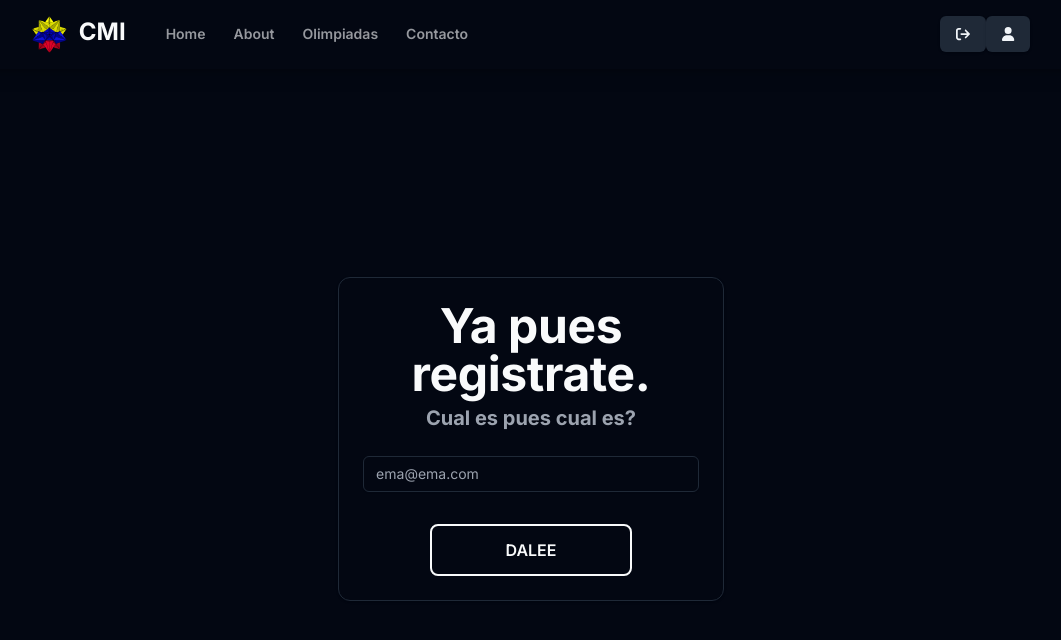
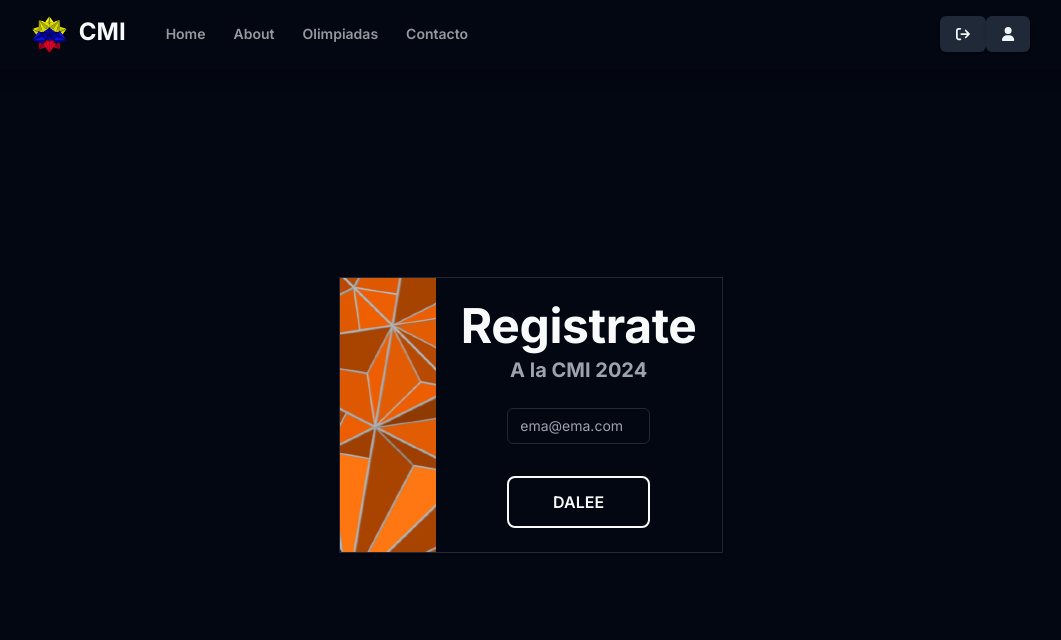
Before and after one commit to LeonardoZambranoL/cmi-ema-frontend, a Next.js app: page /auth/signin in a window 1280 px wide. Shown: the top 640 px of the page, without its empty margins (109-1170 px from the left). Built offline with nearby package versions, Linux system fonts and the light colour scheme.

Commit message:
image on signin

```diff
--- a/src/app/auth/signin/page.tsx
+++ b/src/app/auth/signin/page.tsx
@@ -33,7 +33,7 @@ export default function Page() {
     setEmailSent(true);
   };
   return (
-    <div className="ml-2 mr-2 md:grid md:grid-cols-12">
+    <div className="ml-3 mr-3 md:grid md:grid-cols-12">
       <div className="md:col-span-2 lg:col-span-4" />
       <div className="sm:col-span-10 md:col-span-8 lg:col-span-4 my-40">
         <div className={!emailSent ? "hidden" : "container"}>
@@ -44,30 +44,35 @@ export default function Page() {
             <BigHeader> Revisa tu correo!</BigHeader>
           </div>
         </div>
-        <div>
-          <Card className={emailSent ? "hidden" : "block"}>
+        <Card className={`rounded-none ${emailSent ? "hidden" : "block"}`}>
+          <div className="grid grid-cols-12">
+            <div className="bg-[url('/orange_bg.png')] col-span-2 md:col-span-3"></div>
+            <div className="col-span-10 md:col-span-9">
               <CardHeader>
                 <CardTitle>
-                <MediumHeader>Ya pues registrate.</MediumHeader>
+                  <MediumHeader>Registrate</MediumHeader>
                 </CardTitle>
                 <CardDescription>
                   <span className="w-full flex flex-row justify-center">
-                  <SmallHeader>Cual es pues cual es?</SmallHeader>
+                    <SmallHeader>A la CMI 2024</SmallHeader>
                   </span>
                 </CardDescription>
               </CardHeader>
               <CardContent className="flex flex-col gap-10">
+                <div className="flex flex-row justify-center">
                   <Input
                     type="email"
                     placeholder="ema@ema.com"
                     onChange={(e) => setEmail(e.target.value)}
+                    className="w-4/5 md:w-3/5"
                   />
+                </div>
               </CardContent>
               <CardFooter className="w-full flex flex-row justify-center">
                 <AlertDialog>
                   <AlertDialogTrigger
                     onClick={handleSubmit}
-                  className="bg-background hover:bg-secondary border-solid border-2 border-primary text-primary font-semibold py-3 rounded-lg mt-2 w-full md:w-3/5"
+                    className="bg-background hover:bg-secondary border-solid border-2 border-primary text-primary font-semibold py-3 rounded-lg mt-2 w-4/5 md:w-3/5"
                   >
                     DALEE
                   </AlertDialogTrigger>
@@ -91,8 +96,9 @@ export default function Page() {
                   </AlertDialogContent>
                 </AlertDialog>
               </CardFooter>
+            </div>
+          </div>
         </Card>
-        </div>
       </div>
     </div>
   );
```
Lines whose indentation alone changed are shown as unchanged.
